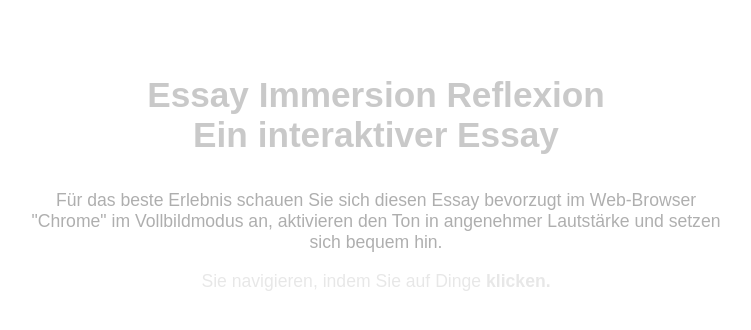
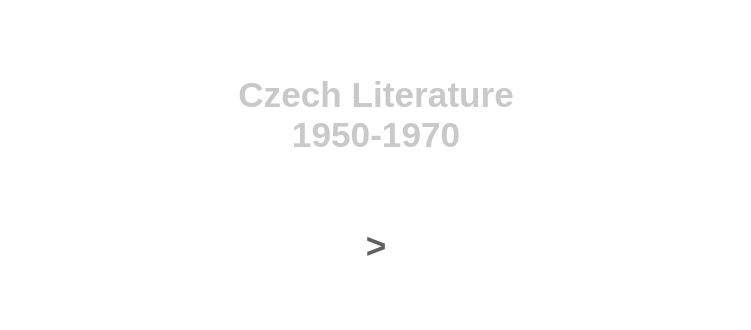
Before and after one commit to DomoF/DomoF.github.io, a plain HTML site: page index.html in a window 1280 px wide. Shown: the whole page, without its empty margins (264-1015 px from the left). Drawn offline with Linux system fonts and the light colour scheme.

Commit message:
Update index.html

```diff
--- a/index.html
+++ b/index.html
@@ -3,27 +3,12 @@
 <head>
   <link rel="stylesheet" type="text/css" href="../immersionreflexion_css/styleimmersionreflexion.css">
 
-<script>
-function myFunction() {
-  document.getElementById("startpage4").style.display = "block";
-}
-
-</script>
-
 
 </head>
     <body>
         <div class="startpage">
-          <p class="startpage1"><br> Essay Immersion Reflexion<br>Ein interaktiver Essay</p>
-          <p class="startpage2">Für das beste Erlebnis schauen Sie sich diesen Essay bevorzugt im Web-Browser "Chrome" im Vollbildmodus an, aktivieren den Ton in angenehmer Lautstärke und setzen sich bequem hin.</p>
-          <p class="startpage3">Sie navigieren, indem Sie auf Dinge
-            <span class="onklickstart" onclick="myFunction()">klicken. </span>
-          <div id="startpage4">Perfekt. Manchmal werden Sie verschiedene Optionen zur Verfügung haben, manchmal nur eine. Dieser Essay hat Ton und Video. Ist das bei Ihnen nicht der Fall, kontrollieren Sie Bitte, ob Sie den Ordner ordnungsgemäß installiert haben. <br>
-
-
-            <p class="startpage5 onklickstart"><a href="./immersionreflexion_html/immersionreflexion_city001.html">/start</a></p>
-
-
+          <p class="startpage1"><br>Czech Literature<br>1950-1970</p>
+          <p class="startpage1 onklickstart"><a href="../literature1.html">></a></p>
           </div>
         </div>
     </body>
```
